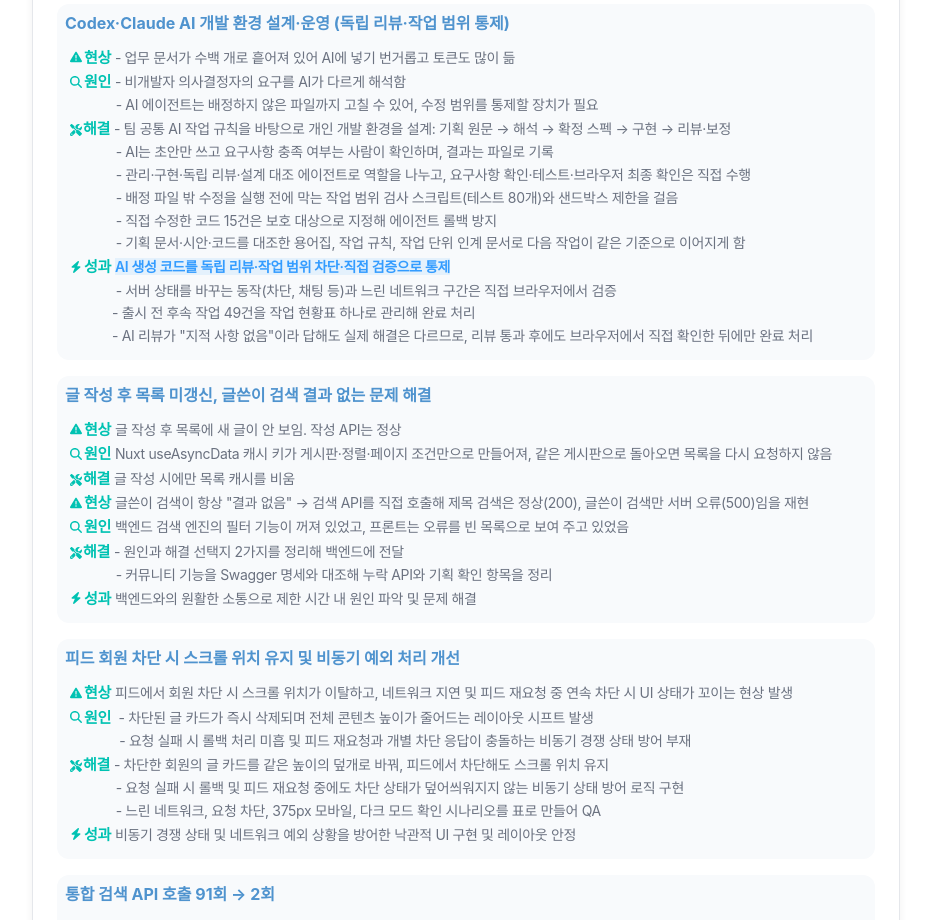
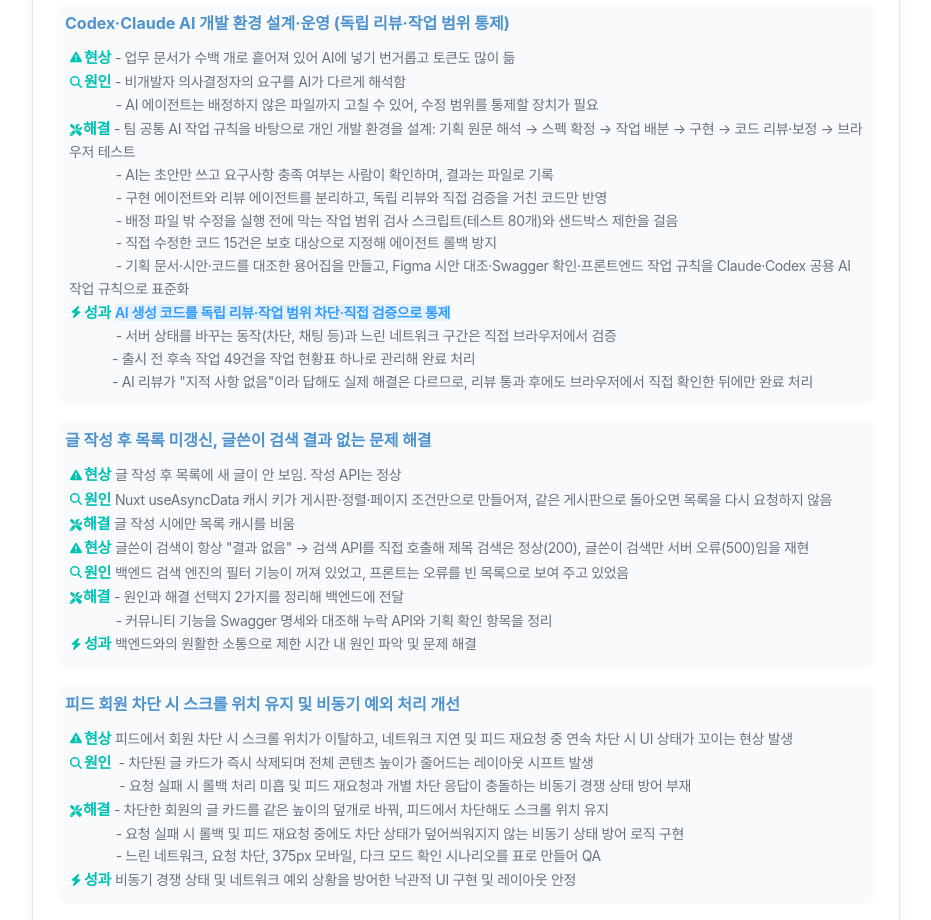
Before and after one commit to JEmilyKoo/portfolio, a Next.js app: page / in a window 1280 px wide. Shown: the part 4420-5340 px from the top of the page, without its empty margins (174-1105 px from the left). Built offline with nearby package versions, Linux system fonts and the light colour scheme.

Commit message:
fix: 더 사실에 근접한 말로 수정

```diff
--- a/components/projects.ts
+++ b/components/projects.ts
@@ -79,12 +79,12 @@ const projects: Project[] = [
           },
           { icon: 'solution' },
           {
-            text: `- 팀 공통 AI 작업 규칙을 바탕으로 개인 개발 환경을 설계: 기획 원문 → 해석 → 확정 스펙 → 구현 → 리뷰·보정
+            text: `- 팀 공통 AI 작업 규칙을 바탕으로 개인 개발 환경을 설계: 기획 원문 해석 → 스펙 확정 → 작업 배분 → 구현 → 코드 리뷰·보정 → 브라우저 테스트
              - AI는 초안만 쓰고 요구사항 충족 여부는 사람이 확인하며, 결과는 파일로 기록
-             - 관리·구현·독립 리뷰·설계 대조 에이전트로 역할을 나누고, 요구사항 확인·테스트·브라우저 최종 확인은 직접 수행
+             - 구현 에이전트와 리뷰 에이전트를 분리하고, 독립 리뷰와 직접 검증을 거친 코드만 반영
              - 배정 파일 밖 수정을 실행 전에 막는 작업 범위 검사 스크립트(테스트 80개)와 샌드박스 제한을 걸음
              - 직접 수정한 코드 15건은 보호 대상으로 지정해 에이전트 롤백 방지
-             - 기획 문서·시안·코드를 대조한 용어집, 작업 규칙, 작업 단위 인계 문서로 다음 작업이 같은 기준으로 이어지게 함\n`,
+             - 기획 문서·시안·코드를 대조한 용어집을 만들고, Figma 시안 대조·Swagger 확인·프론트엔드 작업 규칙을 Claude·Codex 공용 AI 작업 규칙으로 표준화\n`,
           },
           { icon: 'result' },
           {
```
